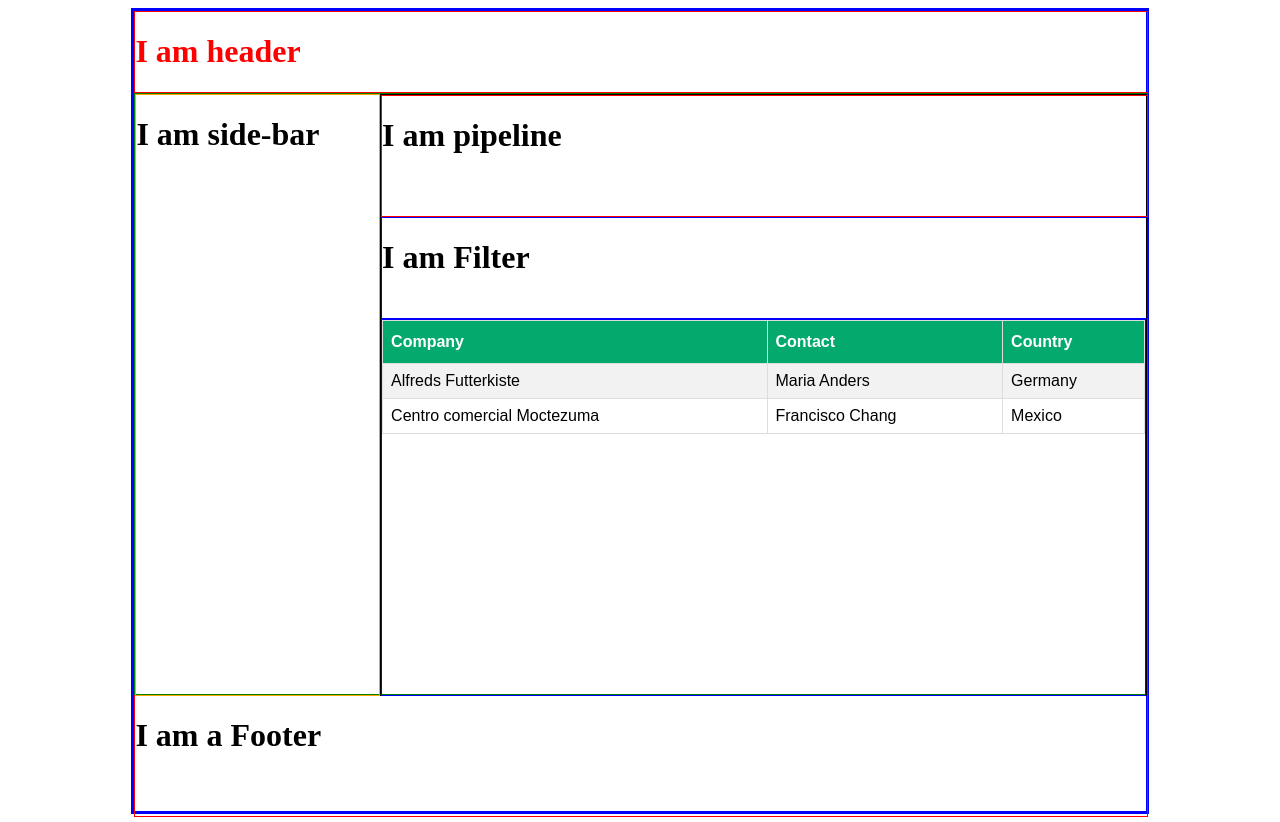
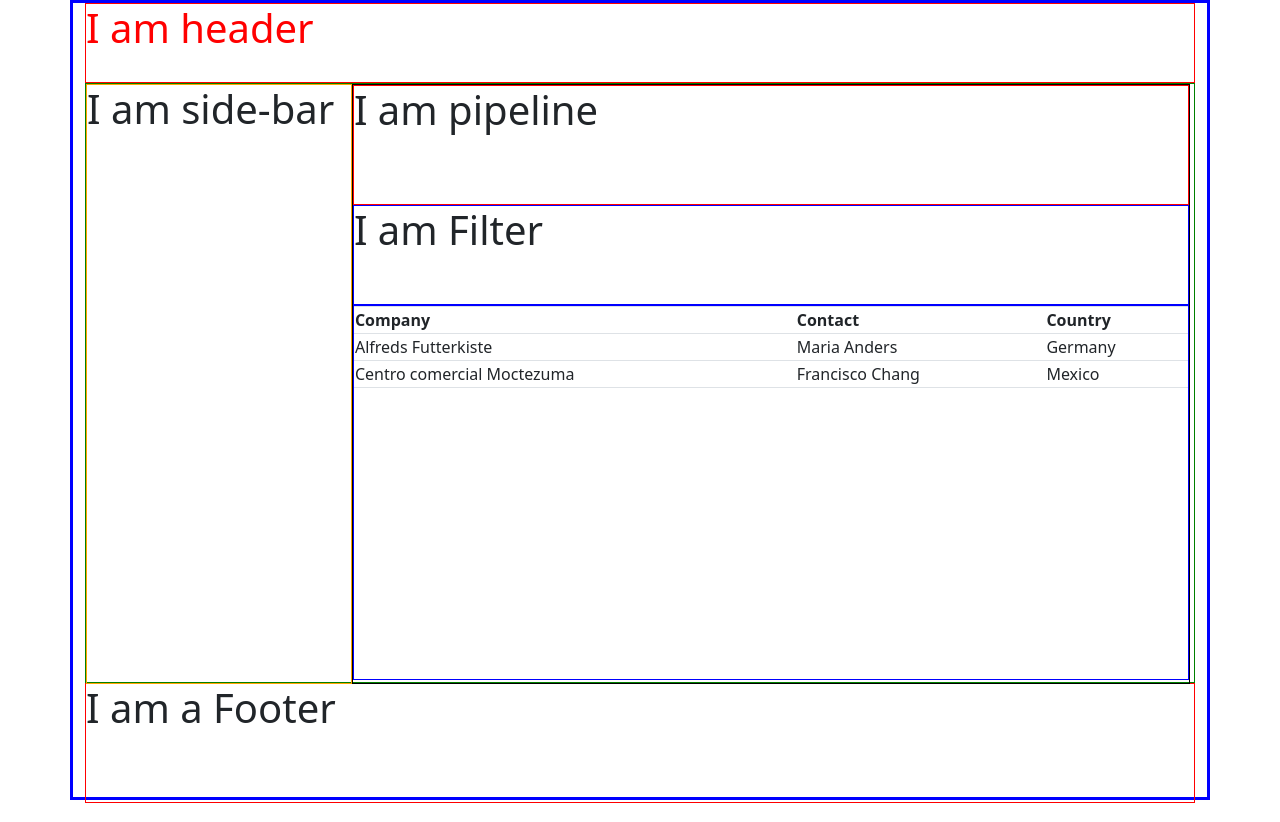
Before and after one commit to Guhanganesan/React_FullStack, a React (Create React App) app in the folder React/my-react-app/: page / in a window 1280 px wide. Built offline with nearby package versions, Linux system fonts and the light colour scheme.

Commit message:
updating bootstrap components

```diff
--- a/React/my-react-app/package.json
+++ b/React/my-react-app/package.json
@@ -6,6 +6,7 @@
     "@testing-library/jest-dom": "^5.16.5",
     "@testing-library/react": "^13.4.0",
     "@testing-library/user-event": "^13.5.0",
+    "bootstrap": "^5.3.0",
     "react": "^18.2.0",
     "react-dom": "^18.2.0",
     "react-scripts": "5.0.1",
--- a/React/my-react-app/src/customer-table/customer-table.js
+++ b/React/my-react-app/src/customer-table/customer-table.js
@@ -1,7 +1,7 @@
 function CustomerTable(){
     return  <>
                 <div className='table-view-table'>
-                  <table className='customers'>
+                  <table className='table table-bordered'>
                       <tr>
                         <th>Company</th>
                         <th>Contact</th>
--- a/React/my-react-app/src/index.js
+++ b/React/my-react-app/src/index.js
@@ -1,6 +1,8 @@
 import React from 'react'
 import ReactDOM from 'react-dom'
 import './layout.css';
+import 'bootstrap/dist/css/bootstrap.min.css';
+import 'bootstrap/dist/js/bootstrap.bundle.min';
 import Header from './header/header'
 import SideBar from './side-bar/side-bar'
 import Footer from './footer/footer'
--- a/React/my-react-app/src/layout.css
+++ b/React/my-react-app/src/layout.css
@@ -59,26 +59,3 @@
     /* width: 100%; */
     height: 375px;
 }
-
-.customers {
-  font-family: Arial, Helvetica, sans-serif;
-  border-collapse: collapse;
-  width: 100%;
-}
-
-.customers td, .customers th {
-  border: 1px solid #ddd;
-  padding: 8px;
-}
-
-.customers tr:nth-child(even){background-color: #f2f2f2;}
-
-.customers tr:hover {background-color: #ddd;}
-
-.customers th {
-  padding-top: 12px;
-  padding-bottom: 12px;
-  text-align: left;
-  background-color: #04AA6D;
-  color: white;
-}
```
Also changed, not shown: 2 other files (tests, documents, lock files or other folders).
